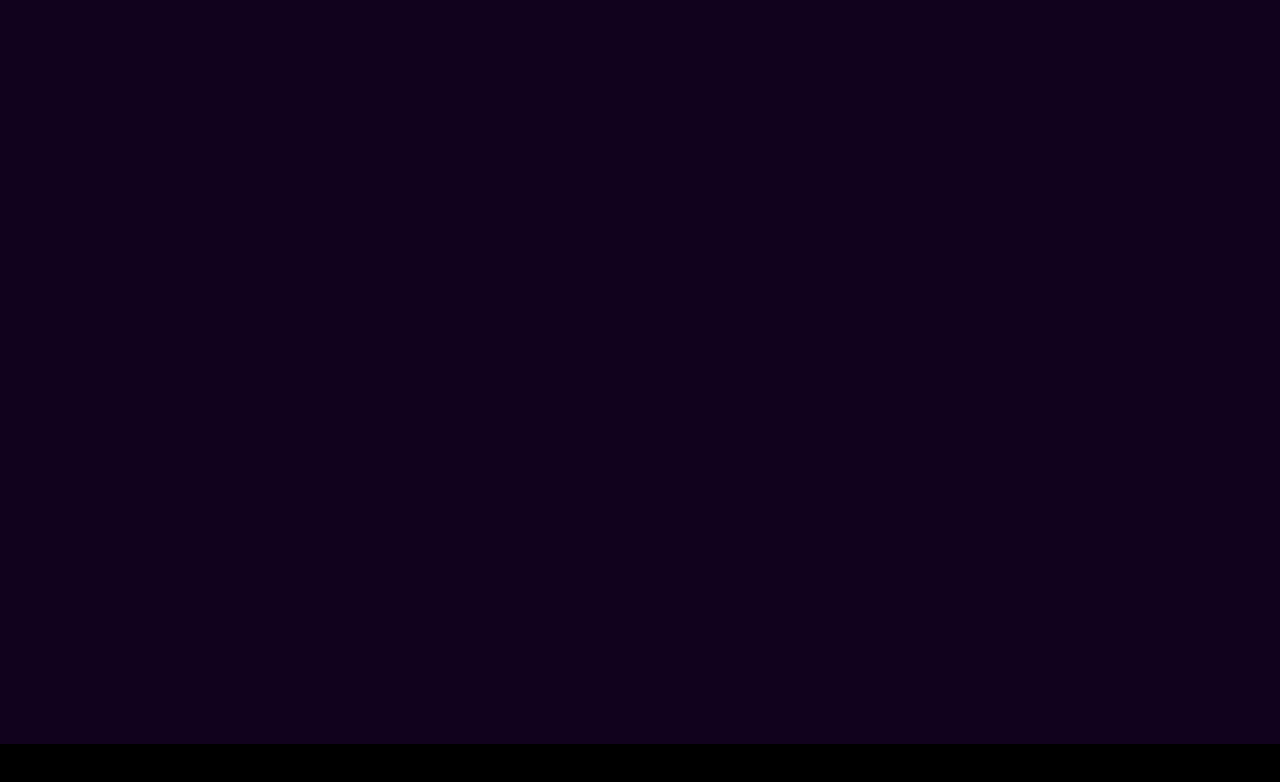
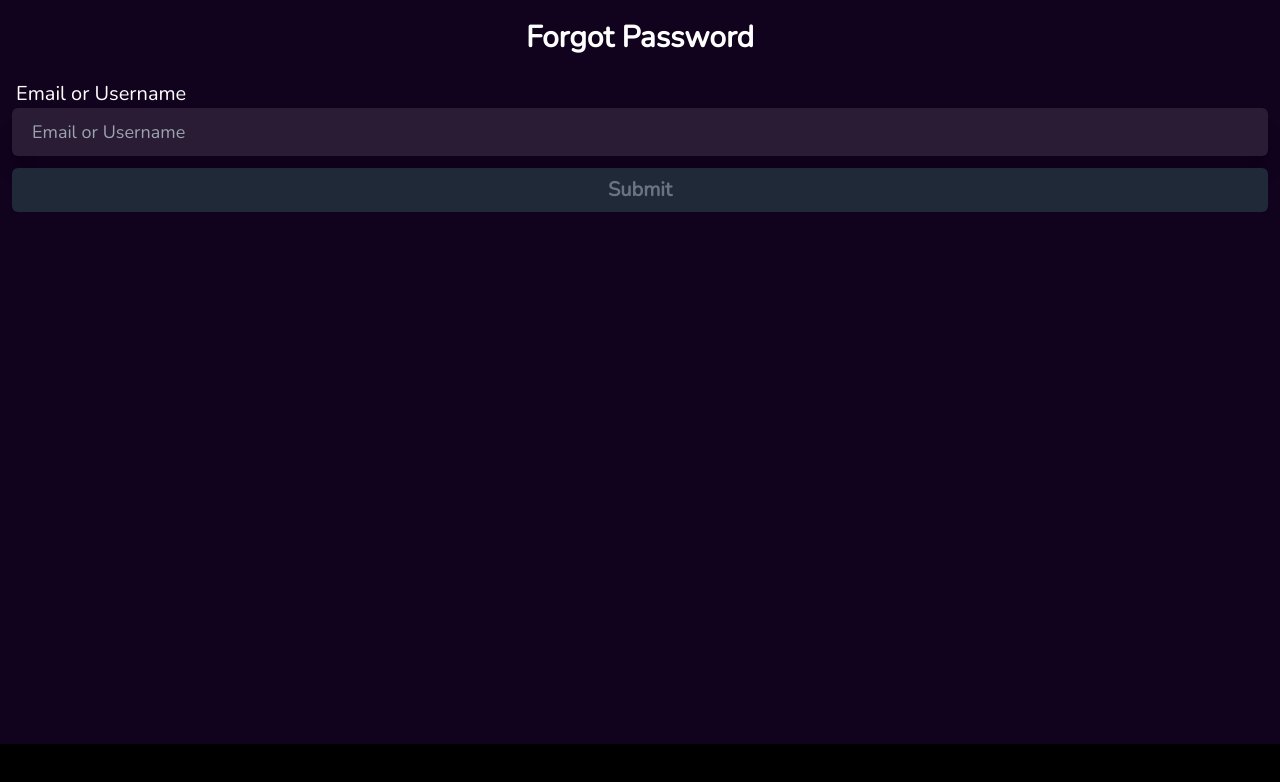
Before and after one commit to MichaelThomas0721/My-Gift-List, a SvelteKit app: page /forgot-password in a window 1280 px wide. Shown: the top 782 px of the page. Built offline with nearby package versions, Linux system fonts and the light colour scheme; no server answers.

Commit message:
Fixed early submit error

```diff
--- a/src/components/loginsignup/frame.svelte
+++ b/src/components/loginsignup/frame.svelte
@@ -25,8 +25,8 @@
 </script>
 
 <form
-    {action}
-    method="POST"
+    action={disableForm ? null : action}
+    method={"POST"}
     class="flex flex-col max-w-2xl w-full mx-auto mt-[6vh] gap-3 bg-blue-400 bg-opacity-10 rounded-md p-6"
     use:enhance={ManageForm}
 >
--- /dev/null
+++ b/src/components/reusable/PageHeading.svelte
@@ -0,0 +1,5 @@
+<script>
+    export let title = "";
+</script>
+
+<h1 class="text-3xl font-bold text-center pt-2 pb-6">{title}</h1>
--- /dev/null
+++ b/src/routes/forgot-password/+page.server.ts
@@ -0,0 +1,13 @@
+import { redirect } from "@sveltejs/kit"
+
+export const load = async ({ cookies }) => {
+    if (cookies.get('user')) {
+        throw redirect(302, '/profile')
+    }
+}
+
+export const actions = {
+    sendcode: async ({}) => {
+
+    }
+}
--- a/src/routes/forgot-password/+page.svelte
+++ b/src/routes/forgot-password/+page.svelte
@@ -0,0 +1,19 @@
+<script>
+    import FrostedTextInput from "$components/reusable/FrostedTextInput.svelte";
+    import Head from "$components/reusable/Head.svelte";
+    import PageHeading from "$components/reusable/PageHeading.svelte";
+    import SubmitButton from "$components/reusable/SubmitButton.svelte";
+
+    let bind = "";
+</script>
+
+<Head title="Forgot Password" />
+<PageHeading title="Forgot Password" />
+<form class="flex flex-col gap-3" action={bind == "" ? null : "?/sendcode"}>
+    <FrostedTextInput
+        placeholder={"Email or Username"}
+        bind:bind
+        required={true}
+    />
+    <SubmitButton disabled={bind == ""} title="Submit" />
+</form>
--- /dev/null
+++ b/src/routes/reset-password/[...slug]/+page.svelte
@@ -0,0 +1,12 @@
+<script>
+    import FrostedTextInput from "$components/reusable/FrostedTextInput.svelte";
+import Head from "$components/reusable/Head.svelte";
+    import PageHeading from "$components/reusable/PageHeading.svelte";
+</script>
+
+<Head title="Reset Password" />
+<PageHeading title="Reset Password" />
+<form>
+    <FrostedTextInput placeholder="New Password" />
+    <FrostedTextInput placeholder="Confirm Password" />
+</form>
```
